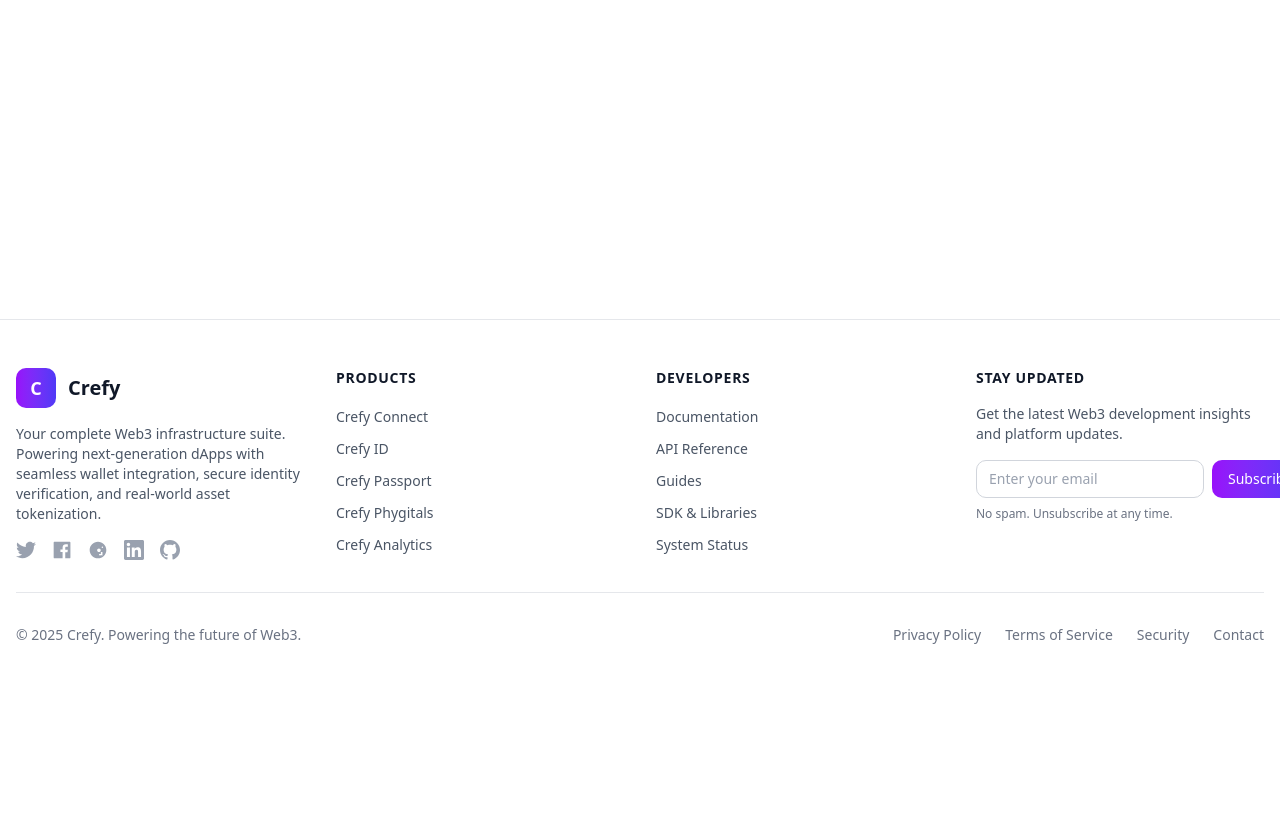
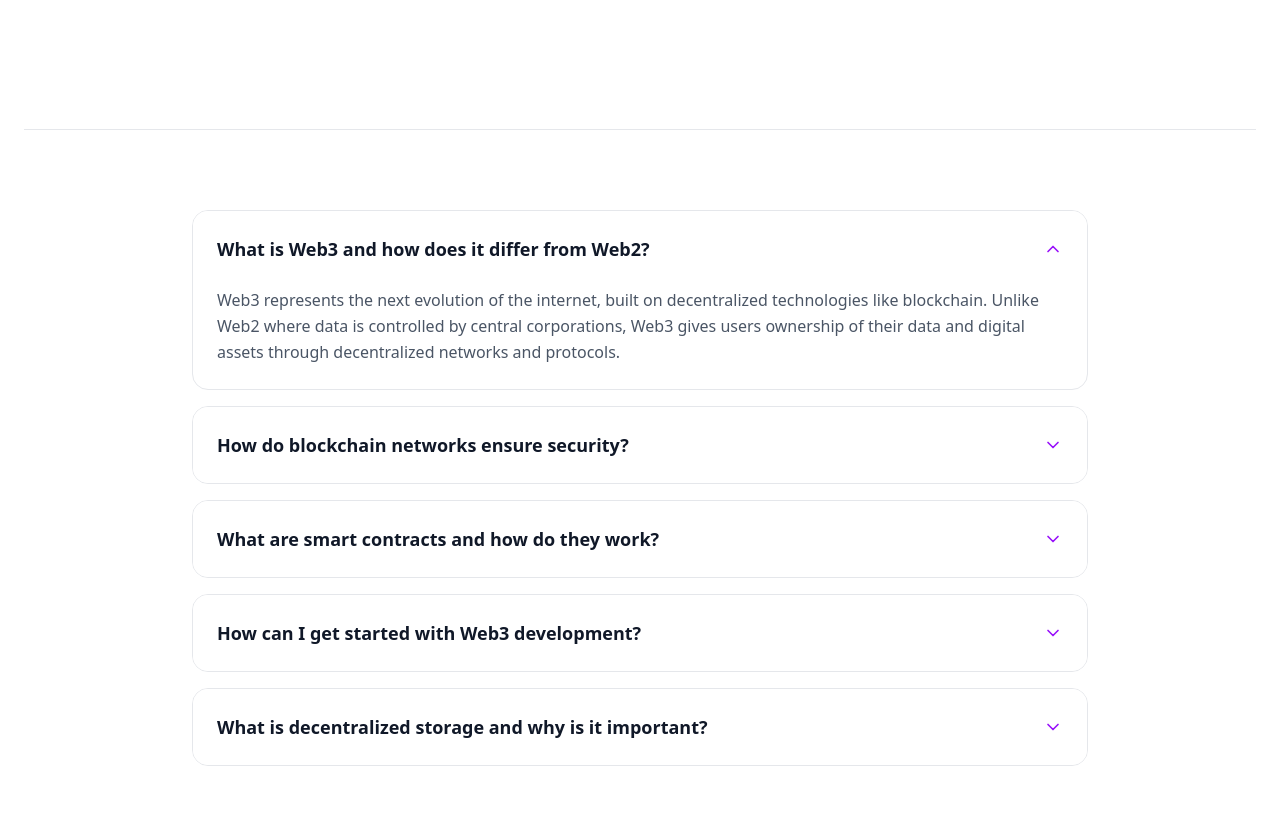
Before and after one commit to lestonEth/crefy-frontend, a React (Vite) app: page / in a window 1280 px wide. Shown: the part 2906-3724 px from the top of the page. Before the commit the page ends 3599 px from the top, so only its background shows below. Built offline with nearby package versions, Linux system fonts and the light colour scheme.

Commit message:
update the landing page ui

```diff
--- a/src/components/features/landing-page/Blogs.tsx
+++ b/src/components/features/landing-page/Blogs.tsx
@@ -1,8 +1,37 @@
 import { useState } from 'react';
-import { ArrowUpRight, Zap } from 'lucide-react';
+import { ArrowUpRight, Zap, ChevronDown, ChevronUp } from 'lucide-react';
 
 function BlogSection() {
   const [hoveredCard, setHoveredCard] = useState<number | null>(null);
+  const [openFaq, setOpenFaq] = useState<number | null>(0);
+
+  const faqItems = [
+    {
+      question: "What is Web3 and how does it differ from Web2?",
+      answer: "Web3 represents the next evolution of the internet, built on decentralized technologies like blockchain. Unlike Web2 where data is controlled by central corporations, Web3 gives users ownership of their data and digital assets through decentralized networks and protocols."
+    },
+    {
+      question: "How do blockchain networks ensure security?",
+      answer: "Blockchain networks use cryptographic principles, consensus mechanisms (like Proof of Work or Proof of Stake), and decentralized validation to ensure security. Each transaction is verified by multiple nodes, making it extremely difficult to alter historical data without network consensus."
+    },
+    {
+      question: "What are smart contracts and how do they work?",
+      answer: "Smart contracts are self-executing contracts with terms directly written into code. They automatically execute when predetermined conditions are met, running on blockchain networks without need for intermediaries, enabling trustless transactions and automated processes."
+    },
+    {
+      question: "How can I get started with Web3 development?",
+      answer: "Start by learning blockchain fundamentals, then move to smart contract development with Solidity for Ethereum or other blockchain-specific languages. Familiarize yourself with Web3 libraries, development frameworks like Hardhat or Truffle, and test your contracts on testnets before deployment."
+    },
+    {
+      question: "What is decentralized storage and why is it important?",
+      answer: "Decentralized storage systems like IPFS, Arweave, and Filecoin distribute data across multiple nodes instead of central servers. This enhances data resilience, prevents censorship, reduces single points of failure, and gives users control over their data."
+    }
+  ];
+
+  const toggleFaq = (index: number) => {
+    setOpenFaq(openFaq === index ? null : index);
+  };
+
   return (
     <div className="relative min-h-screen bg-white overflow-hidden">
       <div className="relative max-w-[1600px] mx-auto px-6 py-20 lg:py-32">
@@ -35,57 +64,50 @@ function BlogSection() {
           </div>
         </div>
 
-        {/* Featured Post - Bold & Dynamic */}
-        {/* <div
-          className="mb-32 group cursor-pointer"
-          onMouseEnter={() => setHoveredCard(0)}
-          onMouseLeave={() => setHoveredCard(null)}
-        >
-          <div className="relative bg-gradient-to-br from-purple-600 to-blue-600 rounded-3xl overflow-hidden shadow-2xl">
-            <div className="absolute inset-0 bg-black/20 opacity-0 group-hover:opacity-100 transition-opacity duration-500"></div>
+        {/* Frequently Asked Questions Section */}
+        <div className="py-20 border-t border-gray-200">
+          <div className="max-w-4xl mx-auto">
+            <div className="space-y-4">
+              {faqItems.map((faq, index) => (
+                <div
+                  key={index}
+                  className="border border-gray-200 rounded-2xl overflow-hidden transition-all duration-300 hover:border-purple-300"
+                >
+                  <button
+                    className="w-full px-6 py-6 text-left flex items-center justify-between bg-white hover:bg-gray-50 transition-colors"
+                    onClick={() => toggleFaq(index)}
+                  >
+                    <span className="text-lg font-semibold text-gray-900 pr-4">
+                      {faq.question}
+                    </span>
+                    {openFaq === index ? (
+                      <ChevronUp className="w-5 h-5 text-purple-600 flex-shrink-0" />
+                    ) : (
+                      <ChevronDown className="w-5 h-5 text-purple-600 flex-shrink-0" />
+                    )}
+                  </button>
+                  {openFaq === index && (
+                    <div className="px-6 pb-6">
+                      <p className="text-gray-600 leading-relaxed">
+                        {faq.answer}
+                      </p>
+                    </div>
+                  )}
+                </div>
+              ))}
+            </div>
 
-            <div className="relative grid lg:grid-cols-2 gap-12 p-12 lg:p-16 text-white">
-              <div className="space-y-8">
-                <div className="inline-flex items-center gap-2 bg-white/20 backdrop-blur-sm border border-white/30 rounded-full px-4 py-2">
-                  <span className="w-2 h-2 bg-white rounded-full animate-pulse"></span>
-                  <span className="text-sm font-bold">FEATURED</span>
-                </div>
-
-                <h2 className="text-5xl lg:text-6xl font-black leading-tight">
-                  Building the Next Generation of Web3
-                </h2>
-
-                <p className="text-xl text-white/90 leading-relaxed">
-                  Comprehensive tools empowering developers to create secure, scalable decentralized applications.
-                </p>
-
-                <div className="flex items-center gap-6">
-                  <div className="flex items-center gap-3">
-                    <div className="w-14 h-14 rounded-full bg-white/20 backdrop-blur-sm flex items-center justify-center font-black text-lg">
-                      CT
-                    </div>
-                    <div>
-                      <div className="font-bold">Crefy Team</div>
-                      <div className="text-sm text-white/70">Dec 18, 2024</div>
-                    </div>
-                  </div>
-                </div>
-
-                <button className={`inline-flex items-center gap-3 bg-white text-purple-600 px-8 py-4 rounded-full font-bold text-lg hover:bg-gray-50 transition-all ${hoveredCard === 0 ? 'gap-5 scale-105' : ''}`}>
-                  Read Article
-                  <ArrowUpRight className="w-6 h-6" />
-                </button>
-              </div>
-
-              <div className="relative flex items-center justify-center">
-                <div className="absolute inset-0 bg-white/10 rounded-2xl blur-3xl"></div>
-                <div className={`relative text-[200px] transition-transform duration-700 ${hoveredCard === 0 ? 'scale-110 rotate-12' : ''}`}>
-                  🚀
-                </div>
-              </div>
+            <div className="text-center mt-12">
+              <p className="text-gray-600 mb-6">
+                Still have questions?
+              </p>
+              <button className="group inline-flex items-center gap-3 bg-purple-600 text-white px-8 py-4 rounded-2xl font-bold text-lg hover:bg-purple-700 transition-colors">
+                Contact Support
+                <ArrowUpRight className="w-5 h-5 group-hover:translate-x-1 group-hover:-translate-y-1 transition-transform" />
+              </button>
             </div>
           </div>
-        </div> */}
+        </div>
       </div>
     </div>
   );
--- a/src/components/features/landing-page/FooterSection.tsx
+++ b/src/components/features/landing-page/FooterSection.tsx
@@ -5,7 +5,7 @@ const Footer = () => {
   const [email, setEmail] = useState('');
   const [subscribed, setSubscribed] = useState(false);
 
-  const handleSubmit = (e) => {
+  const handleSubmit = (e: React.FormEvent<HTMLFormElement>) => {
     e.preventDefault();
     // Here you would typically send the email to your newsletter service
     console.log('Newsletter signup:', email);
```
Also changed, not shown: src/assets/image copy.png (renamed from src/assets/blog-image2.png).
